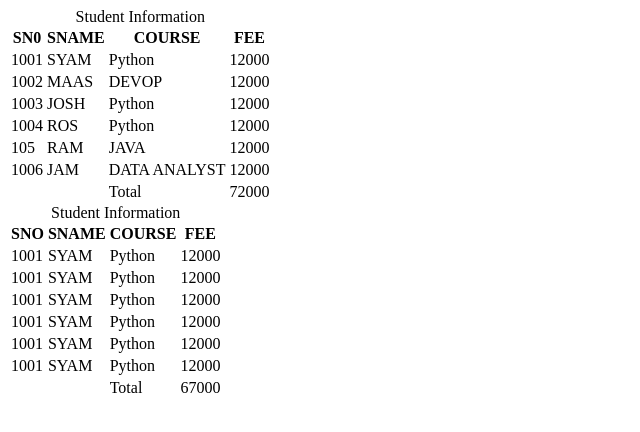
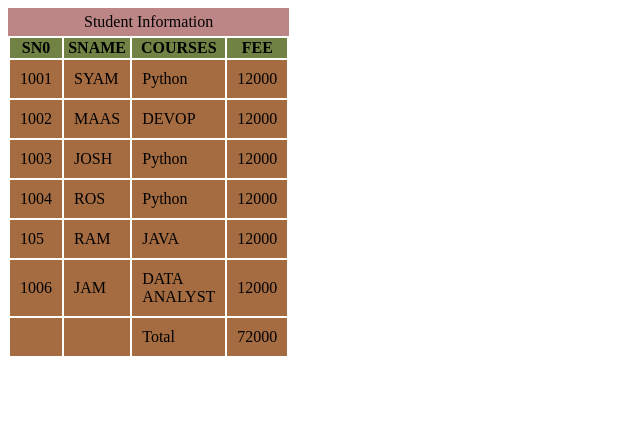
Before and after one commit to syamborusu/Frontend-digital-lync, a plain HTML site: page table.html in a window 1280 px wide. Shown: the whole page, without its empty margins (0-640 px from the left). Drawn offline with Linux system fonts and the light colour scheme.

Commit message:
adding css to table and index.html file

```diff
--- a/table.html
+++ b/table.html
@@ -6,6 +6,28 @@
     <title>Table:HTML</title>
   </head>
   <body>
+    <style>
+      caption{
+        padding: 5px;
+        background-color: rgb(189, 134, 134);
+        text-align:center;
+      }
+      thead{
+        border:200px;
+        padding: 10px;
+        margin:10px;
+        border: 15px;
+        background-color: rgb(112, 130, 68);
+      }
+
+      td{
+        padding:10px;
+        margin: 10px;
+        border: 15px;
+        background-color: rgb(165, 108, 65);
+        inline-size: 20px;
+      }
+    </style>
     <table>
         <caption>Student Information</caption>
         <tbody>
@@ -57,62 +79,7 @@
       <thead>
             <th>SN0</th>
             <th>SNAME</th>
-            <th>COURSE</th>
-            <th>FEE</th>
-        </thead>
-    </table>
-    <table>
-        <caption>Student Information</caption>
-        <tbody>
-      <tr>
-        <td>1001</td>
-        <td>SYAM</td>
-        <td>Python</td>
-        <td>12000</td>
-      </tr>
-      <tr>
-        <td>1001</td>
-        <td>SYAM</td>
-        <td>Python</td>
-        <td>12000</td>
-      </tr>
-      <tr>
-        <td>1001</td>
-        <td>SYAM</td>
-        <td>Python</td>
-        <td>12000</td>
-      </tr>
-      <tr>
-        <td>1001</td>
-        <td>SYAM</td>
-        <td>Python</td>
-        <td>12000</td>
-      </tr>
-      <tr>
-        <td>1001</td>
-        <td>SYAM</td>
-        <td>Python</td>
-        <td>12000</td>
-      </tr>
-      <tr>
-        <td>1001</td>
-        <td>SYAM</td>
-        <td>Python</td>
-        <td>12000</td>
-      </tr>
-      <tfoot>
-        <tr>
-          <td></td>
-          <td></td>
-          <td>Total</td>
-          <td>67000</td>
-        </tr>
-    </tbody>
-      </tfoot>
-      <thead>
-            <th>SNO</th>
-            <th>SNAME</th>
-            <th>COURSE</th>
+            <th>COURSES</th>
             <th>FEE</th>
         </thead>
     </table>
```
Also changed, not shown: basic.html (+2 -2 lines), index.html (+18 -15 lines).
